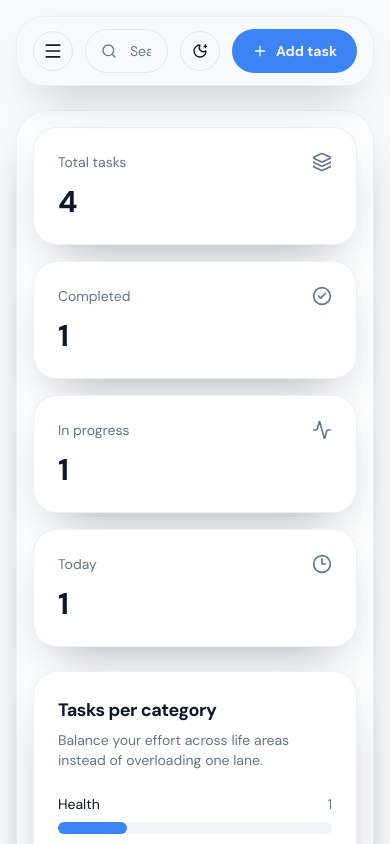
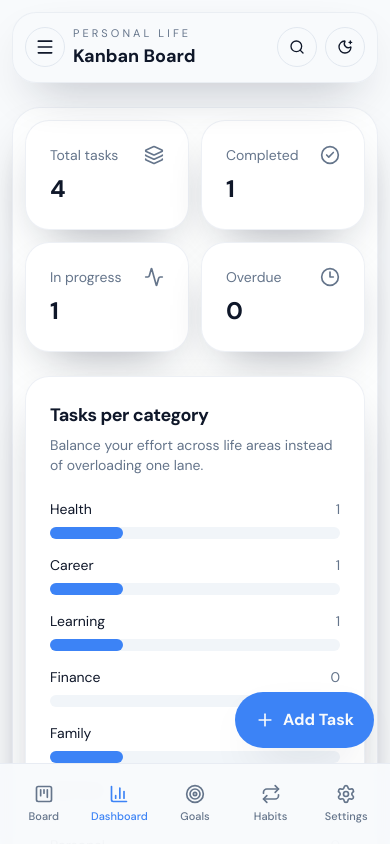
Before and after one commit to rejoicewilson/Personal-Life-Kanban-Board, a React (Vite) app: page / in a window 390 px wide. Shown: the top 844 px of the page. Built offline with nearby package versions, Linux system fonts and the light colour scheme.

Commit message:
Add mobile-first kanban experience

```diff
--- a/src/components/board/KanbanBoard.tsx
+++ b/src/components/board/KanbanBoard.tsx
@@ -28,6 +28,8 @@ export function KanbanBoard({ defaultStatus = 'backlog' }: KanbanBoardProps) {
   const tasks = useTaskStore((state) => state.tasks)
   const query = useTaskStore((state) => state.query)
   const focusMode = useTaskStore((state) => state.focusMode)
+  const categoryFilter = useTaskStore((state) => state.categoryFilter)
+  const priorityFilter = useTaskStore((state) => state.priorityFilter)
   const moveTask = useTaskStore((state) => state.moveTask)
   const moveTaskToColumn = useTaskStore((state) => state.moveTaskToColumn)
   const [activeTask, setActiveTask] = useState<Task | null>(null)
@@ -54,13 +56,21 @@ export function KanbanBoard({ defaultStatus = 'backlog' }: KanbanBoardProps) {
           return false
         }
 
+        if (categoryFilter !== 'all' && task.category !== categoryFilter) {
+          return false
+        }
+
+        if (priorityFilter !== 'all' && task.priority !== priorityFilter) {
+          return false
+        }
+
         if (!focusMode) {
           return true
         }
 
         return task.status === 'today' || task.status === 'in_progress'
       }),
-    [focusMode, normalizedQuery, tasks],
+    [categoryFilter, focusMode, normalizedQuery, priorityFilter, tasks],
   )
 
   const tasksByStatus = useMemo(
@@ -117,7 +127,7 @@ export function KanbanBoard({ defaultStatus = 'backlog' }: KanbanBoardProps) {
         onDragEnd={handleDragEnd}
         onDragCancel={() => setActiveTask(null)}
       >
-        <div className="grid gap-4 xl:grid-cols-5">
+        <div className="-mx-1 flex snap-x snap-mandatory gap-4 overflow-x-auto px-1 pb-2 xl:mx-0 xl:grid xl:grid-cols-5 xl:overflow-visible xl:px-0">
           {columnOrder
             .filter((status) => !focusMode || status === 'today' || status === 'in_progress')
             .map((status) => (
--- a/src/components/layout/AppLayout.tsx
+++ b/src/components/layout/AppLayout.tsx
@@ -1,22 +1,26 @@
 import { Outlet } from 'react-router-dom'
 import { SidebarNav } from '@/components/layout/SidebarNav'
 import { TopBar } from '@/components/layout/TopBar'
+import { BottomNav } from '@/components/navigation/BottomNav'
+import { FloatingTaskButton } from '@/components/task/FloatingTaskButton'
 
 export function AppLayout() {
   return (
     <div className="min-h-screen bg-background text-foreground">
-      <div className="mx-auto grid min-h-screen max-w-[1600px] gap-6 p-4 xl:grid-cols-[280px_1fr] xl:p-6">
+      <div className="mx-auto grid min-h-screen max-w-[1600px] gap-4 px-3 pb-28 pt-3 sm:px-4 xl:grid-cols-[280px_1fr] xl:gap-6 xl:p-6">
         <aside className="hidden rounded-[32px] border border-sidebar-border bg-sidebar p-6 shadow-soft xl:block">
           <SidebarNav />
         </aside>
 
         <main className="flex min-h-0 flex-col gap-6">
           <TopBar />
-          <div className="flex-1 rounded-[32px] border border-border/60 bg-card/60 p-4 shadow-soft backdrop-blur xl:p-6">
+          <div className="flex-1 rounded-[28px] border border-border/60 bg-card/70 p-3 shadow-soft backdrop-blur sm:p-4 xl:rounded-[32px] xl:p-6">
             <Outlet />
           </div>
         </main>
       </div>
+      <FloatingTaskButton />
+      <BottomNav />
     </div>
   )
 }
--- a/src/components/layout/TopBar.tsx
+++ b/src/components/layout/TopBar.tsx
@@ -1,7 +1,6 @@
 import { useState } from 'react'
-import { Menu, MoonStar, Plus, Search, SunMedium } from 'lucide-react'
+import { Menu, MoonStar, Search, SunMedium } from 'lucide-react'
 import { SidebarNav } from '@/components/layout/SidebarNav'
-import { TaskDialog } from '@/components/task/TaskDialog'
 import { Button } from '@/components/ui/button'
 import { Input } from '@/components/ui/input'
 import { Sheet, SheetContent, SheetTrigger } from '@/components/ui/sheet'
@@ -12,11 +11,11 @@ export function TopBar() {
   const setQuery = useTaskStore((state) => state.setQuery)
   const theme = useTaskStore((state) => state.theme)
   const toggleTheme = useTaskStore((state) => state.toggleTheme)
-  const [open, setOpen] = useState(false)
+  const [searchOpen, setSearchOpen] = useState(false)
 
   return (
     <>
-      <header className="sticky top-0 z-30 flex items-center gap-3 rounded-[28px] border border-border/60 bg-background/80 px-4 py-3 shadow-soft backdrop-blur xl:px-5">
+      <header className="sticky top-0 z-30 flex items-center gap-2 rounded-[24px] border border-border/60 bg-background/90 px-3 py-3 shadow-soft backdrop-blur xl:px-5">
         <Sheet>
           <SheetTrigger asChild>
             <Button variant="outline" size="icon" className="xl:hidden">
@@ -28,22 +27,45 @@ export function TopBar() {
           </SheetContent>
         </Sheet>
 
-        <div className="relative flex-1">
-          <Search className="pointer-events-none absolute left-4 top-1/2 h-4 w-4 -translate-y-1/2 text-muted-foreground" />
-          <Input value={query} onChange={(event) => setQuery(event.target.value)} className="pl-11" placeholder="Search tasks or descriptions" />
+        <div className="min-w-0 flex-1">
+          <p className="text-[11px] uppercase tracking-[0.28em] text-muted-foreground">Personal Life</p>
+          <h1 className="truncate text-lg font-semibold sm:text-xl">Kanban Board</h1>
         </div>
+
+        <div className="hidden flex-1 md:block">
+          <div className="relative">
+            <Search className="pointer-events-none absolute left-4 top-1/2 h-4 w-4 -translate-y-1/2 text-muted-foreground" />
+            <Input
+              value={query}
+              onChange={(event) => setQuery(event.target.value)}
+              className="h-12 pl-11"
+              placeholder="Search tasks or descriptions"
+            />
+          </div>
+        </div>
+
+        <Button variant="outline" size="icon" className="md:hidden" onClick={() => setSearchOpen((value) => !value)}>
+          <Search className="h-4 w-4" />
+        </Button>
 
         <Button variant="outline" size="icon" onClick={toggleTheme}>
           {theme === 'dark' ? <SunMedium className="h-4 w-4" /> : <MoonStar className="h-4 w-4" />}
         </Button>
-
-        <Button onClick={() => setOpen(true)}>
-          <Plus className="mr-2 h-4 w-4" />
-          Add task
-        </Button>
       </header>
 
-      <TaskDialog open={open} onOpenChange={setOpen} initialStatus="backlog" />
+      {searchOpen ? (
+        <div className="mt-3 md:hidden">
+          <div className="relative">
+            <Search className="pointer-events-none absolute left-4 top-1/2 h-4 w-4 -translate-y-1/2 text-muted-foreground" />
+            <Input
+              value={query}
+              onChange={(event) => setQuery(event.target.value)}
+              className="h-12 rounded-2xl pl-11"
+              placeholder="Search tasks or descriptions"
+            />
+          </div>
+        </div>
+      ) : null}
     </>
   )
 }
--- /dev/null
+++ b/src/components/navigation/BottomNav.tsx
@@ -0,0 +1,41 @@
+import { NavLink } from 'react-router-dom'
+import { ChartColumn, KanbanSquare, Repeat, Settings, Target } from 'lucide-react'
+import { cn } from '@/utils/cn'
+
+const items = [
+  { to: '/board', label: 'Board', icon: KanbanSquare },
+  { to: '/', label: 'Dashboard', icon: ChartColumn },
+  { to: '/goals', label: 'Goals', icon: Target },
+  { to: '/habits', label: 'Habits', icon: Repeat },
+  { to: '/settings', label: 'Settings', icon: Settings },
+]
+
+export function BottomNav() {
+  return (
+    <nav className="fixed inset-x-0 bottom-0 z-40 border-t border-border/70 bg-background/95 px-2 pb-[calc(env(safe-area-inset-bottom)+0.5rem)] pt-2 backdrop-blur xl:hidden">
+      <div className="grid grid-cols-5 gap-1">
+        {items.map((item) => {
+          const Icon = item.icon
+          return (
+            <NavLink
+              key={item.to}
+              to={item.to}
+              end={item.to === '/'}
+              className={({ isActive }) =>
+                cn(
+                  'flex min-h-16 flex-col items-center justify-center rounded-2xl px-2 py-2 text-[11px] font-medium transition-colors',
+                  isActive
+                    ? 'bg-primary/12 text-primary'
+                    : 'text-muted-foreground hover:bg-accent hover:text-foreground',
+                )
+              }
+            >
+              <Icon className="mb-1 h-5 w-5" />
+              <span>{item.label}</span>
+            </NavLink>
+          )
+        })}
+      </div>
+    </nav>
+  )
+}
--- /dev/null
+++ b/src/components/task/FloatingTaskButton.tsx
@@ -0,0 +1,22 @@
+import { useState } from 'react'
+import { Plus } from 'lucide-react'
+import { Button } from '@/components/ui/button'
+import { TaskDialog } from '@/components/task/TaskDialog'
+
+export function FloatingTaskButton() {
+  const [open, setOpen] = useState(false)
+
+  return (
+    <>
+      <Button
+        className="fixed bottom-24 right-4 z-40 h-14 rounded-full px-5 text-base shadow-soft xl:bottom-6 xl:right-6"
+        onClick={() => setOpen(true)}
+      >
+        <Plus className="mr-2 h-5 w-5" />
+        Add Task
+      </Button>
+
+      <TaskDialog open={open} onOpenChange={setOpen} initialStatus="backlog" />
+    </>
+  )
+}
--- a/src/components/task/TaskDialog.tsx
+++ b/src/components/task/TaskDialog.tsx
@@ -32,7 +32,7 @@ export function TaskDialog({ open, onOpenChange, taskId, initialStatus = 'backlo
 
   return (
     <Dialog open={open} onOpenChange={onOpenChange}>
-      <DialogContent className="max-h-[90vh] overflow-y-auto">
+      <DialogContent className="left-0 right-0 top-auto max-h-[88vh] w-full translate-x-0 translate-y-0 rounded-b-none rounded-t-[28px] border-x-0 border-b-0 px-4 pb-6 pt-5 md:left-1/2 md:right-auto md:top-1/2 md:max-h-[90vh] md:w-[calc(100%-2rem)] md:max-w-2xl md:-translate-x-1/2 md:-translate-y-1/2 md:rounded-[28px] md:border md:px-6 md:pt-6 overflow-y-auto">
         <DialogHeader>
           <DialogTitle>{task ? task.title : 'Add a new task'}</DialogTitle>
           <DialogDescription>
--- a/src/pages/Board.tsx
+++ b/src/pages/Board.tsx
@@ -1,20 +1,67 @@
+import { categoryLabels, priorityLabels } from '@/utils/constants'
 import { KanbanBoard } from '@/components/board/KanbanBoard'
 import { Button } from '@/components/ui/button'
 import { useTaskStore } from '@/store/taskStore'
+import { Select, SelectContent, SelectItem, SelectTrigger, SelectValue } from '@/components/ui/select'
 
 export function BoardPage() {
   const focusMode = useTaskStore((state) => state.focusMode)
   const toggleFocusMode = useTaskStore((state) => state.toggleFocusMode)
+  const categoryFilter = useTaskStore((state) => state.categoryFilter)
+  const priorityFilter = useTaskStore((state) => state.priorityFilter)
+  const setCategoryFilter = useTaskStore((state) => state.setCategoryFilter)
+  const setPriorityFilter = useTaskStore((state) => state.setPriorityFilter)
+  const clearFilters = useTaskStore((state) => state.clearFilters)
 
   return (
     <div className="space-y-6">
-      <div className="flex flex-col gap-4 lg:flex-row lg:items-end lg:justify-between">
+      <div className="flex flex-col gap-4">
         <div>
           <p className="text-sm uppercase tracking-[0.25em] text-muted-foreground">Board</p>
-          <h2 className="mt-2 text-3xl font-semibold">Personal life workflow</h2>
-          <p className="mt-2 max-w-2xl text-muted-foreground">Move tasks from planning into execution. Focus mode narrows the board to Today and In Progress.</p>
+          <h2 className="mt-2 text-2xl font-semibold sm:text-3xl">Personal life workflow</h2>
+          <p className="mt-2 max-w-2xl text-sm leading-6 text-muted-foreground sm:text-base">
+            Swipe across lanes, drag tasks with touch, and keep your phone workflow light and deliberate.
+          </p>
         </div>
-        <Button variant={focusMode ? 'default' : 'outline'} onClick={toggleFocusMode}>{focusMode ? 'Focus mode on' : 'Enable focus mode'}</Button>
+
+        <div className="grid gap-3 sm:grid-cols-3">
+          <Select value={categoryFilter} onValueChange={(value) => setCategoryFilter(value as typeof categoryFilter)}>
+            <SelectTrigger className="h-12">
+              <SelectValue placeholder="Filter by category" />
+            </SelectTrigger>
+            <SelectContent>
+              <SelectItem value="all">All categories</SelectItem>
+              {Object.entries(categoryLabels).map(([value, label]) => (
+                <SelectItem key={value} value={value}>
+                  {label}
+                </SelectItem>
+              ))}
+            </SelectContent>
+          </Select>
+
+          <Select value={priorityFilter} onValueChange={(value) => setPriorityFilter(value as typeof priorityFilter)}>
+            <SelectTrigger className="h-12">
+              <SelectValue placeholder="Filter by priority" />
+            </SelectTrigger>
+            <SelectContent>
+              <SelectItem value="all">All priorities</SelectItem>
+              {Object.entries(priorityLabels).map(([value, label]) => (
+                <SelectItem key={value} value={value}>
+                  {label}
+                </SelectItem>
+              ))}
+            </SelectContent>
+          </Select>
+
+          <div className="flex gap-3">
+            <Button className="h-12 flex-1" variant={focusMode ? 'default' : 'outline'} onClick={toggleFocusMode}>
+              {focusMode ? 'Focus On' : 'Focus Mode'}
+            </Button>
+            <Button className="h-12" variant="ghost" onClick={clearFilters}>
+              Reset
+            </Button>
+          </div>
+        </div>
       </div>
 
       <KanbanBoard />
--- a/src/pages/Dashboard.tsx
+++ b/src/pages/Dashboard.tsx
@@ -6,6 +6,9 @@ import { categoryLabels, columnLabels } from '@/utils/constants'
 export function DashboardPage() {
   const tasks = useTaskStore((state) => state.tasks)
   const total = tasks.length
+  const overdue = tasks.filter(
+    (task) => task.dueDate && new Date(task.dueDate) < new Date() && task.status !== 'done',
+  ).length
 
   const categoryCounts = Object.entries(categoryLabels).map(([key, label]) => ({
     label,
@@ -19,21 +22,23 @@ export function DashboardPage() {
 
   return (
     <div className="space-y-6">
-      <section className="grid gap-4 md:grid-cols-2 xl:grid-cols-4">
+      <section className="grid grid-cols-2 gap-3 lg:grid-cols-4">
         {[
           { label: 'Total tasks', value: total, icon: Layers3 },
           { label: 'Completed', value: tasks.filter((task) => task.status === 'done').length, icon: CheckCircle2 },
           { label: 'In progress', value: tasks.filter((task) => task.status === 'in_progress').length, icon: Activity },
-          { label: 'Today', value: tasks.filter((task) => task.status === 'today').length, icon: Clock3 },
+          { label: 'Overdue', value: overdue, icon: Clock3 },
         ].map((item) => {
           const Icon = item.icon
           return (
             <Card key={item.label}>
-              <CardHeader className="flex-row items-center justify-between space-y-0 pb-3">
+              <CardHeader className="flex-row items-center justify-between space-y-0 pb-2">
                 <CardDescription>{item.label}</CardDescription>
                 <Icon className="h-5 w-5 text-muted-foreground" />
               </CardHeader>
-              <CardContent><div className="text-3xl font-semibold">{item.value}</div></CardContent>
+              <CardContent>
+                <div className="text-2xl font-semibold sm:text-3xl">{item.value}</div>
+              </CardContent>
             </Card>
           )
         })}
--- a/src/store/taskStore.ts
+++ b/src/store/taskStore.ts
@@ -1,16 +1,23 @@
 import { create } from 'zustand'
-import type { Task, TaskInput, TaskStatus } from '@/types/task'
+import type { Task, TaskCategory, TaskInput, TaskPriority, TaskStatus } from '@/types/task'
 import { loadTasks, loadTheme, saveTasks, saveTheme } from '@/utils/storage'
 import { columnOrder } from '@/utils/constants'
 
 type Theme = 'light' | 'dark'
+type CategoryFilter = TaskCategory | 'all'
+type PriorityFilter = TaskPriority | 'all'
 
 type TaskStore = {
   tasks: Task[]
   theme: Theme
   query: string
   focusMode: boolean
+  categoryFilter: CategoryFilter
+  priorityFilter: PriorityFilter
   setQuery: (query: string) => void
+  setCategoryFilter: (category: CategoryFilter) => void
+  setPriorityFilter: (priority: PriorityFilter) => void
+  clearFilters: () => void
   createTask: (input: TaskInput) => void
   updateTask: (id: string, input: TaskInput) => void
   deleteTask: (id: string) => void
@@ -57,7 +64,12 @@ export const useTaskStore = create<TaskStore>((set) => ({
   theme: loadTheme(),
   query: '',
   focusMode: false,
+  categoryFilter: 'all',
+  priorityFilter: 'all',
   setQuery: (query) => set({ query }),
+  setCategoryFilter: (categoryFilter) => set({ categoryFilter }),
+  setPriorityFilter: (priorityFilter) => set({ priorityFilter }),
+  clearFilters: () => set({ categoryFilter: 'all', priorityFilter: 'all' }),
   createTask: (input) =>
     set((state) => {
       const tasks = [{ id: crypto.randomUUID(), createdAt: new Date().toISOString(), ...input }, ...state.tasks]
```
Also changed, not shown: src/components/board/BoardColumn.tsx (+4 -4 lines), src/components/board/BoardTaskCard.tsx (+4 -4 lines).
